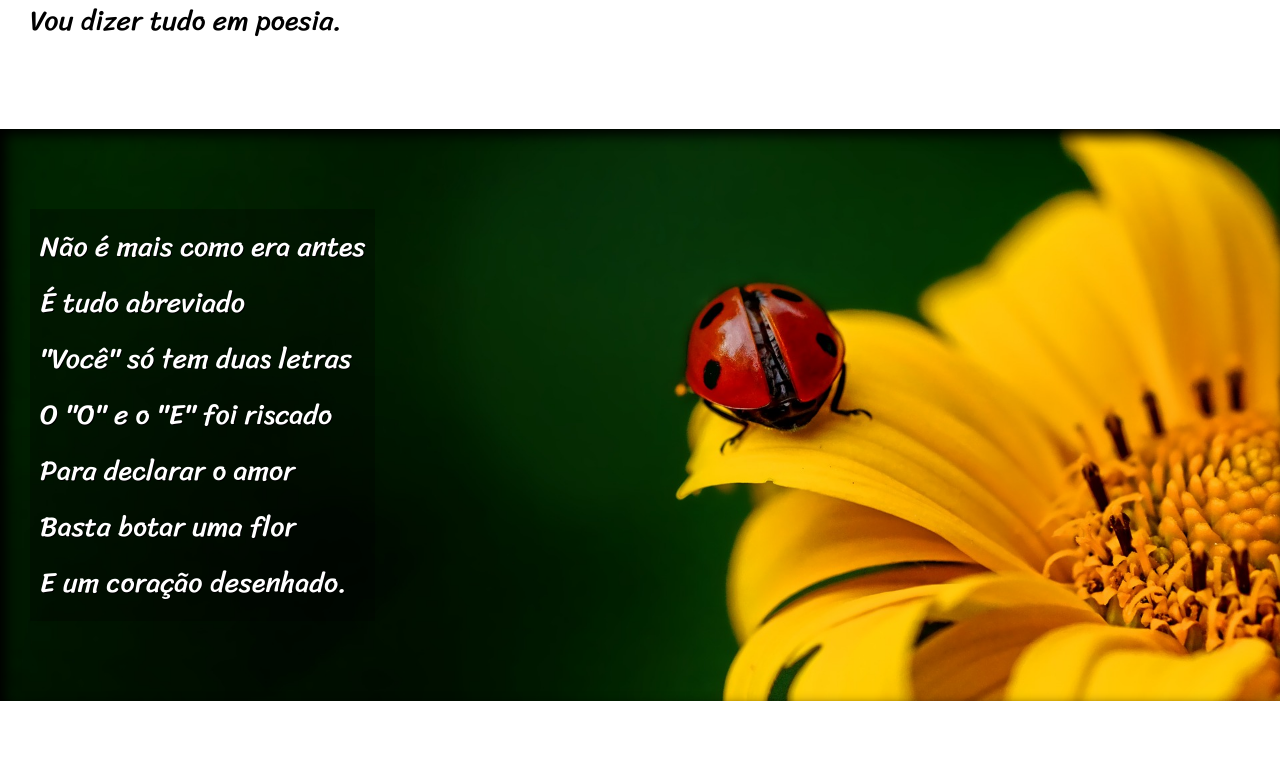
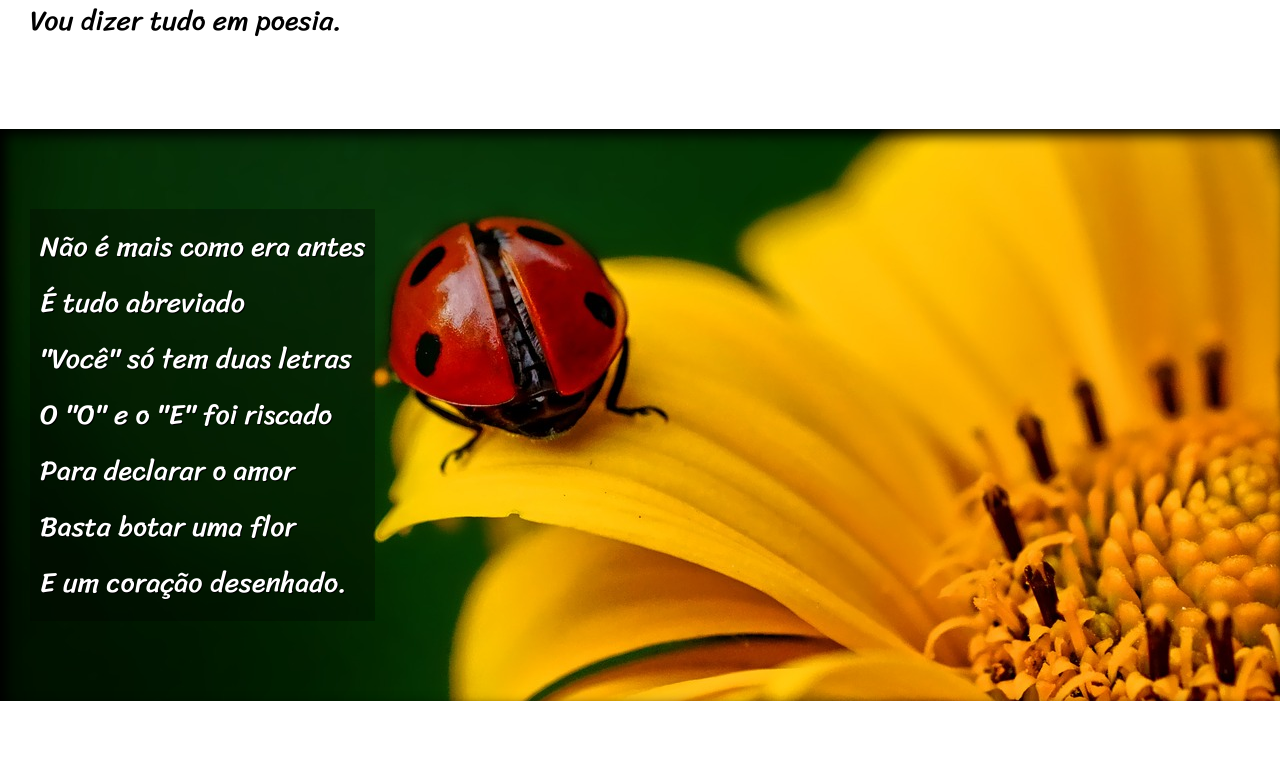
Before and after one commit to EdivaldoMoriera/desafio12, a plain HTML site: page index.html in a window 1280 px wide. Shown: the part 680-1458 px from the top of the page. Drawn offline with Linux system fonts and the light colour scheme; a web font is replaced by a local one.

Commit message:
atualização

```diff
--- a/estilo/style.css
+++ b/estilo/style.css
@@ -38,7 +38,8 @@ header > p{
 }
 section > p{
     padding-bottom: 2em;
-}
+
+   }
 a{
     color: white;
     text-decoration: none;
@@ -55,17 +56,17 @@ section{
     font-size: 5vw;
     font-family: var(--fonte3);
     font-size: 3.5vh;
+    background-color: cover;
 }
 section#img01{
     background-image: url(../imagens/background001.jpg);
     background-position: right center;
-    background-size: cover;
 
 }
 #img02{
     background-image: url(../imagens/background002.jpg);
     background-position: right center;
-    background-size: cover;
+
 }
 .normal{
     background-color: white;
```
